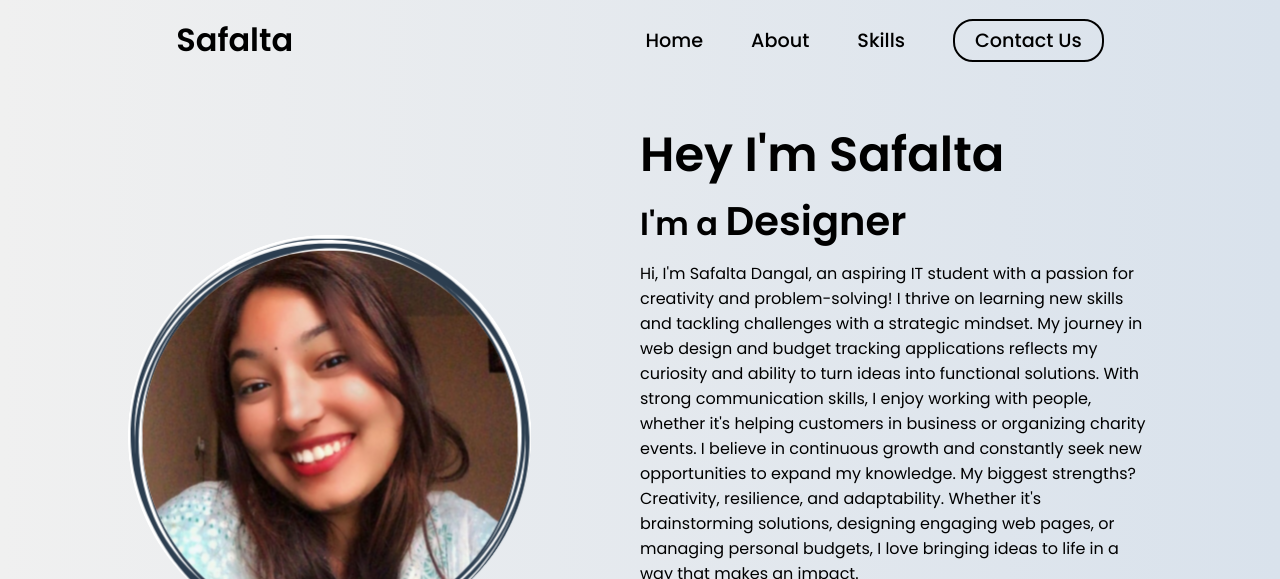
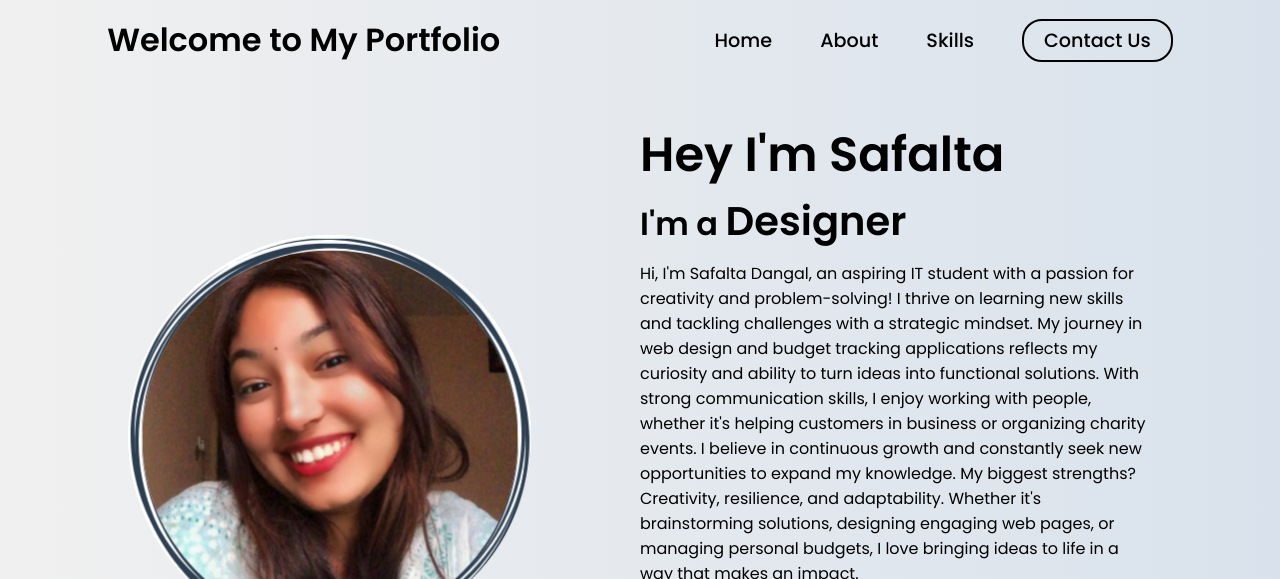
Before and after one commit to Safalta94/portfolio_website, a plain HTML site: page index.html in a window 1280 px wide. Shown: the top 579 px of the page. Drawn offline with nearby package versions, Linux system fonts and the light colour scheme.

Commit message:
Updated content in index.html

```diff
--- a/index.html
+++ b/index.html
@@ -11,7 +11,7 @@
     <nav>
         <div class="nav-container">
             <div class="logo">
-                <span>Safalta</span>
+                <span>Welcome to My Portfolio</span>
             </div>
             <div class="links">
             <div class="link"><a href="#">Home</a></div>
```
